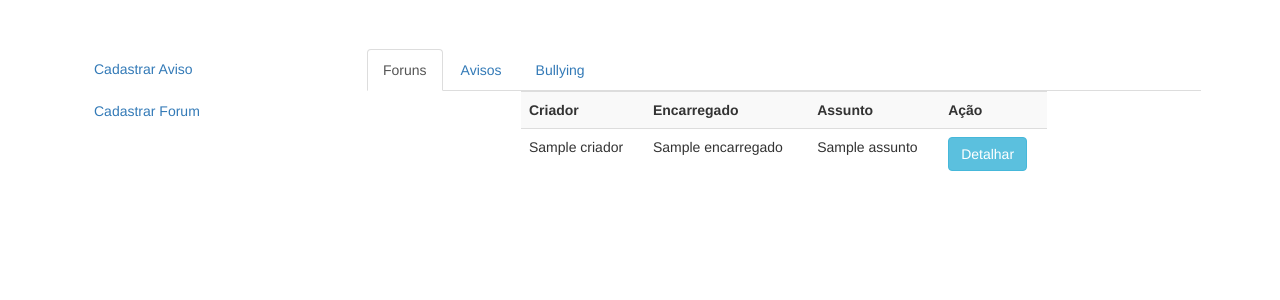
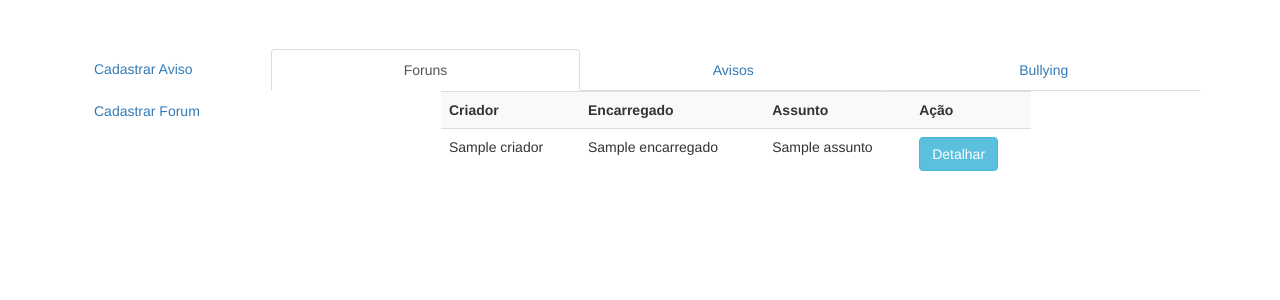
Before and after one commit to Connect-School/Connect-Web, a Django app: template escola/templates/escola/index.html in a window 1280 px wide. Shown: the part 51-351 px from the top of the page. Run offline with Django 3.2, Linux system fonts and the light colour scheme; tables that the repository leaves empty hold one stand-in row (values such as "Sample post"); the template is opened without the code that fills it: values that come from a table or form of the project are taken from there, most other values are stand-ins (such as "Sample title", 1, 10 or a date in 2020); some libraries are stand-ins or nearby versions.

Commit message:
html pronto

```diff
--- a/escola/templates/escola/index.html
+++ b/escola/templates/escola/index.html
@@ -7,14 +7,14 @@
 {% block content %}
 <div class="row">
     <div class="col-md-12">
-        <div class="col-md-3">
+        <div class="col-md-2">
             <ul class="nav nav-pills nav-stacked">
                 <li role="presentation"><a href="#">Cadastrar Aviso</a></li>
                 <li role="presentation"><a href="#">Cadastrar Forum</a></li>
             </ul>
         </div>
-        <div class="col-md-9">
-            <ul class="nav nav-tabs">
+        <div class="col-md-10">
+            <ul class="nav nav-tabs nav-justified">
                 <li class="active"><a data-toggle="tab" href="#foruns">Foruns</a></li>
                 <li><a data-toggle="tab" href="#avisos">Avisos</a></li>
                 <li><a data-toggle="tab" href="#bullying">Bullying</a></li>
```
